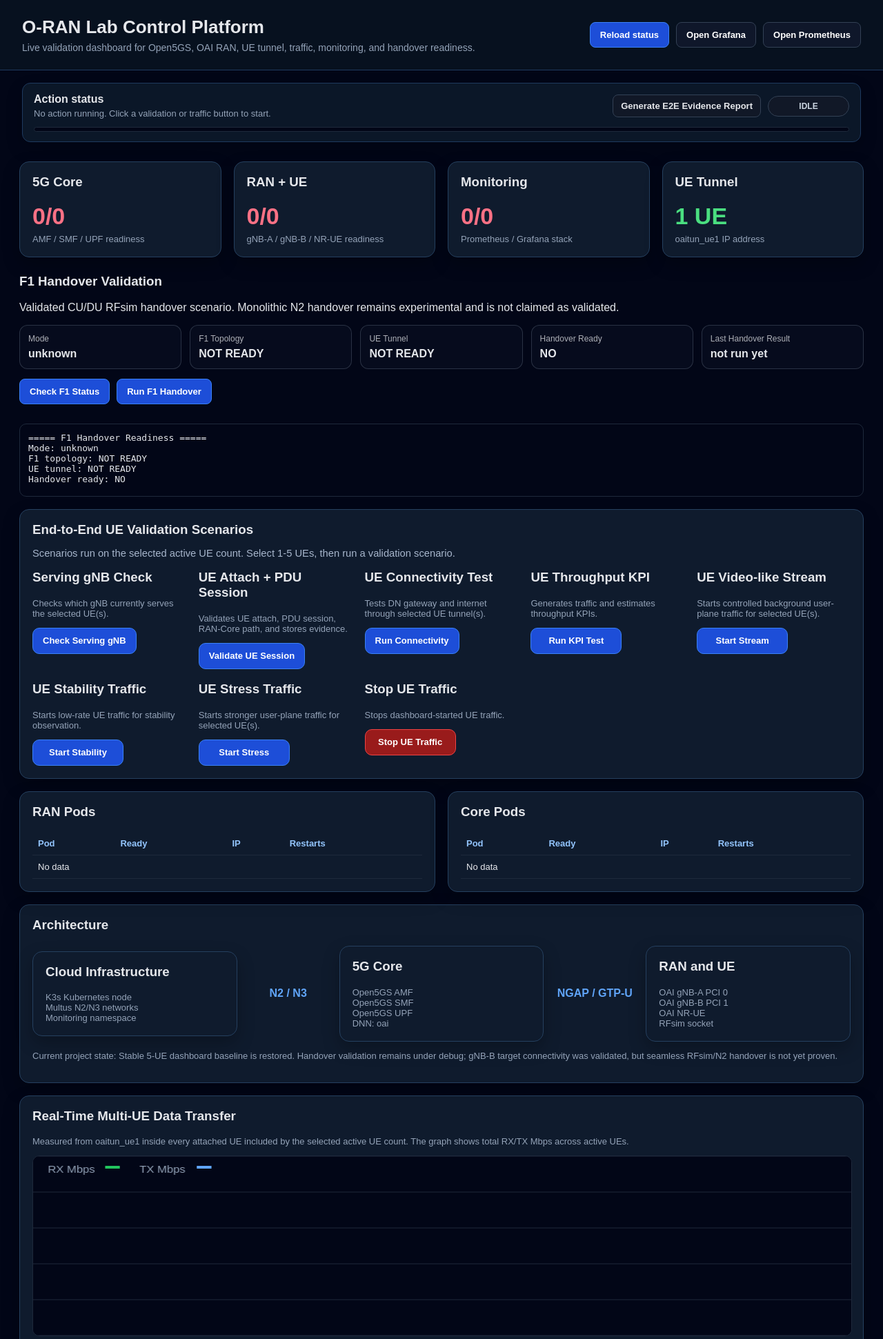
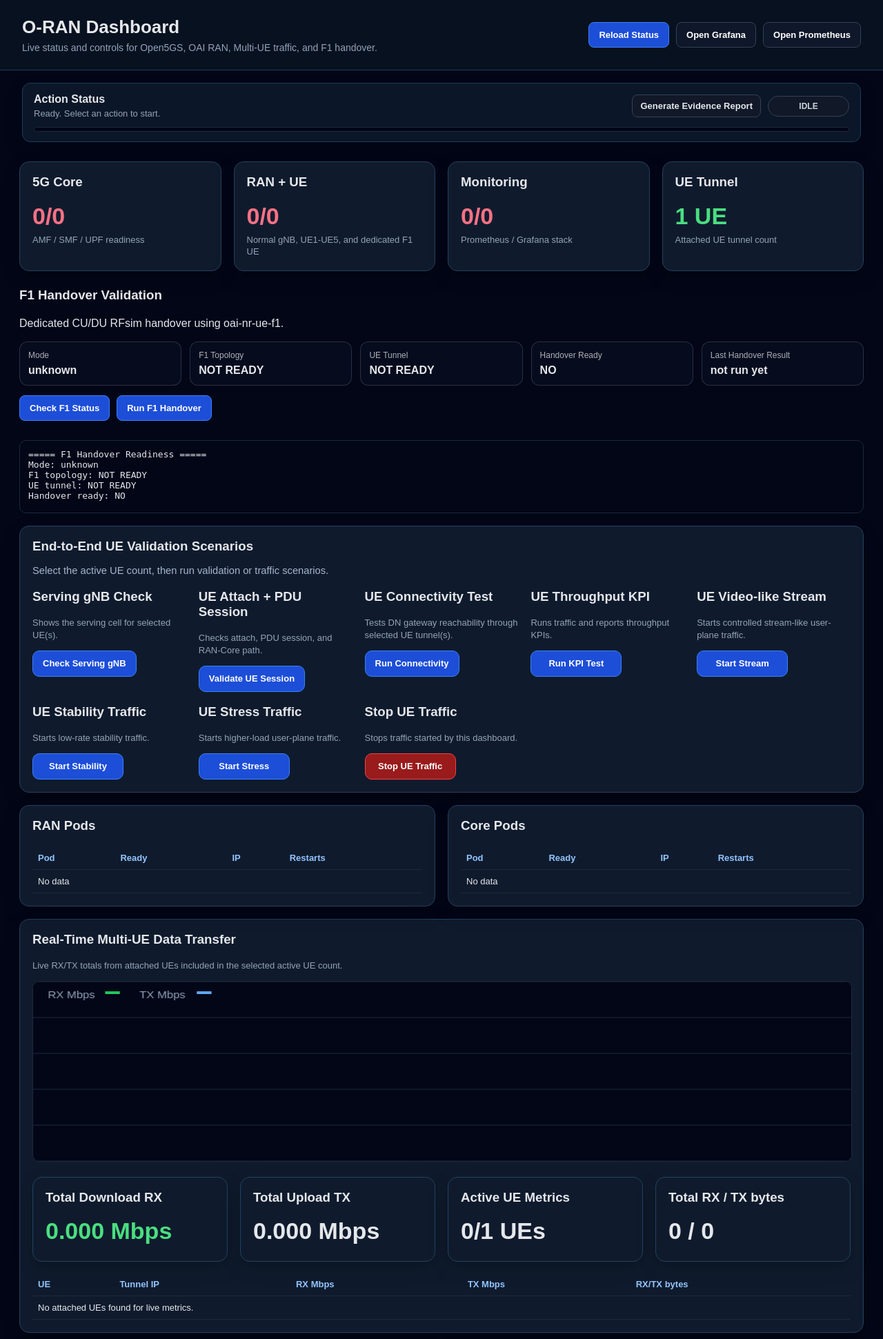
Before and after one commit to Ghazidayah/oran-e2e, a Flask app: page / in a window 1280 px wide. Shown: the top 1941 px of the page at 69% size. Run offline with Flask 3, Linux system fonts and the light colour scheme; data that the repository does not hold is empty.

Commit message:
Clean dashboard frontend copy and button feedback

```diff
--- a/web-dashboard/static/dashboard-inline.css
+++ b/web-dashboard/static/dashboard-inline.css
@@ -615,3 +615,77 @@ button[onclick*="runUeScenarioInteractive"],
     overflow: auto;
     line-height: 1.45;
   }
+
+
+
+/* dashboard-professional-cleanup:start */
+button,
+a.button {
+  transition: transform 0.12s ease, box-shadow 0.12s ease, border-color 0.12s ease, background 0.12s ease, opacity 0.12s ease;
+}
+
+button:hover:not(:disabled),
+a.button:hover {
+  transform: translateY(-1px);
+  box-shadow: 0 8px 18px rgba(37, 99, 235, 0.22);
+}
+
+button:active:not(:disabled),
+a.button:active,
+button.ui-pressed:not(:disabled),
+a.button.ui-pressed {
+  transform: translateY(1px) scale(0.98);
+  border-color: #93c5fd !important;
+  box-shadow: 0 0 0 3px rgba(59, 130, 246, 0.25);
+}
+
+button.ui-pressed:not(:disabled),
+.multi-ue-actions button.ui-pressed:not(:disabled),
+.multi-ue-controls button.ui-pressed:not(:disabled),
+.handover-actions button.ui-pressed:not(:disabled) {
+  background: #2563eb !important;
+  color: #ffffff !important;
+}
+
+button.danger.ui-pressed:not(:disabled) {
+  background: #b91c1c !important;
+  border-color: #f87171 !important;
+}
+
+button.action-running,
+button.ue-btn-running,
+button.is-busy {
+  background: #f59e0b !important;
+  border-color: #fbbf24 !important;
+  color: #0f172a !important;
+  cursor: wait !important;
+}
+
+button.action-success,
+button.ue-btn-success {
+  background: #16a34a !important;
+  border-color: #22c55e !important;
+  color: #ffffff !important;
+}
+
+button.action-failed,
+button.ue-btn-failed {
+  background: #dc2626 !important;
+  border-color: #ef4444 !important;
+  color: #ffffff !important;
+}
+
+button:focus-visible,
+a.button:focus-visible,
+select:focus-visible {
+  outline: 3px solid rgba(96, 165, 250, 0.45);
+  outline-offset: 2px;
+}
+
+.handover-panel .muted,
+.scenario-note,
+.per-ue-scenario-note,
+.small {
+  line-height: 1.35;
+}
+/* dashboard-professional-cleanup:end */
--- a/web-dashboard/static/dashboard-inline.js
+++ b/web-dashboard/static/dashboard-inline.js
@@ -57,13 +57,13 @@ setInterval(loadMetrics, 2000);
     panel.innerHTML = `
       <div class="feedback-row">
         <div>
-          <div class="feedback-title">Action status</div>
+          <div class="feedback-title">Action Status</div>
           <div id="action-feedback-detail" class="feedback-detail">
-            No action running. Click a validation or traffic button to start.
+            Ready. Select an action to start.
           </div>
         </div>
         <div class="feedback-actions">
-          <button class="feedback-report-button" type="button" data-action="report">Generate E2E Evidence Report</button>
+          <button class="feedback-report-button" type="button" data-action="report">Generate Evidence Report</button>
           <span id="action-feedback-pill" class="feedback-pill">IDLE</span>
         </div>
       </div>
@@ -106,7 +106,7 @@ setInterval(loadMetrics, 2000);
     }
 
     if (detailEl) {
-      detailEl.textContent = detail || "No action running. Click a validation or traffic button to start.";
+      detailEl.textContent = detail || "Ready. Select an action to start.";
     }
 
     if (bar && state !== "running") {
--- /dev/null
+++ b/web-dashboard/static/dashboard-ui-feedback.js
@@ -0,0 +1,23 @@
+// Shared dashboard button feedback.
+(function () {
+  function feedbackTarget(node) {
+    if (!node || !node.closest) return null;
+    return node.closest("button, a.button");
+  }
+
+  function pulse(target) {
+    if (!target || target.disabled) return;
+    target.classList.remove("ui-pressed");
+    void target.offsetWidth;
+    target.classList.add("ui-pressed");
+    window.setTimeout(function () {
+      target.classList.remove("ui-pressed");
+    }, 650);
+  }
+
+  document.addEventListener("click", function (event) {
+    const target = feedbackTarget(event.target);
+    if (!target) return;
+    pulse(target);
+  }, true);
+})();
--- a/web-dashboard/static/handover.js
+++ b/web-dashboard/static/handover.js
@@ -9,7 +9,7 @@ function setHandoverText(id, value) {
 
 function setHandoverOutput(text) {
   const el = document.getElementById("handoverOutput");
-  if (el) el.textContent = text || "No output.";
+  if (el) el.textContent = text || "Ready.";
 }
 
 let handoverReadyForRun = false;
@@ -138,15 +138,14 @@ async function runF1Handover() {
       setHandoverText("handoverLastResult", "blocked");
       setHandoverOutput([
         "===== F1 Handover Blocked =====",
-        "The dashboard did not run F1 handover because the lab is not in F1-ready mode.",
+        "F1 handover was not started because readiness checks did not pass.",
         "",
         `Mode: ${statusData.mode || "unknown"}`,
         `F1 topology: ${statusData.topology_ready ? "READY" : "NOT READY"}`,
         `UE tunnel: ${statusData.ue_tunnel_ready ? "READY" : "NOT READY"}`,
         `Handover ready: ${statusData.handover_ready ? "YES" : "NO"}`,
         "",
-        "This is expected in multi-UE baseline mode.",
-        "Switch to F1 handover topology before running this validation.",
+        "Review F1 topology and UE tunnel status before running again.",
       ].join("\n"));
       return;
     }
--- a/web-dashboard/templates/index.html
+++ b/web-dashboard/templates/index.html
@@ -2,7 +2,7 @@
 <html lang="en">
 <head>
   <meta charset="utf-8">
-  <title>O-RAN Lab Control Platform</title>
+  <title>O-RAN Dashboard</title>
   <meta name="viewport" content="width=device-width, initial-scale=1">
 <!-- dashboard-action-feedback-style:start -->
 <!-- dashboard-action-feedback-style:end -->
@@ -13,11 +13,11 @@
 <body>
 <header>
   <div>
-    <h1>O-RAN Lab Control Platform</h1>
-    <div class="subtitle">Live validation dashboard for Open5GS, OAI RAN, UE tunnel, traffic, monitoring, and handover readiness.</div>
+    <h1>O-RAN Dashboard</h1>
+    <div class="subtitle">Live status and controls for Open5GS, OAI RAN, Multi-UE traffic, and F1 handover.</div>
   </div>
   <div class="buttons">
-    <button onclick="reloadStatus()">Reload status</button>
+    <button onclick="reloadStatus()">Reload Status</button>
     <a id="grafanaLink" class="button secondary" target="_blank">Open Grafana</a>
     <a id="prometheusLink" class="button secondary" target="_blank">Open Prometheus</a>
   </div>
@@ -34,7 +34,7 @@
     <div class="card">
       <h3>RAN + UE</h3>
       <div id="ranMetric" class="metric">-</div>
-      <div class="small">gNB-A / gNB-B / NR-UE readiness</div>
+      <div class="small">Normal gNB, UE1-UE5, and dedicated F1 UE</div>
     </div>
 
     <div class="card">
@@ -46,7 +46,7 @@
     <div class="card">
       <h3>UE Tunnel</h3>
       <div id="ueMetric" class="metric">-</div>
-      <div class="small">oaitun_ue1 IP address</div>
+      <div class="small">Attached UE tunnel count</div>
     </div>
   </section>
 
@@ -54,7 +54,7 @@
 <section class="panel handover-panel">
   <h3>F1 Handover Validation</h3>
   <p class="muted">
-    Validated CU/DU RFsim handover scenario. Monolithic N2 handover remains experimental and is not claimed as validated.
+    Dedicated CU/DU RFsim handover using oai-nr-ue-f1.
   </p>
 
   <div class="handover-grid">
@@ -86,52 +86,52 @@
   </div>
 
   <div id="handoverChecks" class="handover-result-grid"></div>
-  <pre id="handoverOutput" class="handover-output">F1 handover evidence will appear here.</pre>
+  <pre id="handoverOutput" class="handover-output">Ready.</pre>
 </section>
 
 
 <section class="card section">
     <h3>End-to-End UE Validation Scenarios</h3>
-<p class="muted scenario-note">Scenarios run on the selected active UE count. Select 1-5 UEs, then run a validation scenario.</p>
+<p class="muted scenario-note">Select the active UE count, then run validation or traffic scenarios.</p>
     <div class="grid cards">
       <div>
         <h3>Serving gNB Check</h3>
-        <p class="small">Checks which gNB currently serves the selected UE(s).</p>
+        <p class="small">Shows the serving cell for selected UE(s).</p>
         <button onclick="runActionInteractive('ownership', this)">Check Serving gNB</button>
       </div>
       <div>
         <h3>UE Attach + PDU Session</h3>
-        <p class="small">Validates UE attach, PDU session, RAN-Core path, and stores evidence.</p>
+        <p class="small">Checks attach, PDU session, and RAN-Core path.</p>
         <button onclick="runUeScenarioInteractive('attach_pdu', this)">Validate UE Session</button>
       </div>
       <div>
         <h3>UE Connectivity Test</h3>
-        <p class="small">Tests DN gateway and internet through selected UE tunnel(s).</p>
+        <p class="small">Tests DN gateway reachability through selected UE tunnel(s).</p>
         <button onclick="runUeScenarioInteractive('connectivity', this)">Run Connectivity</button>
       </div>
       <div>
         <h3>UE Throughput KPI</h3>
-        <p class="small">Generates traffic and estimates throughput KPIs.</p>
+        <p class="small">Runs traffic and reports throughput KPIs.</p>
         <button onclick="runUeScenarioInteractive('throughput', this)">Run KPI Test</button>
       </div>
       <div>
         <h3>UE Video-like Stream</h3>
-        <p class="small">Starts controlled background user-plane traffic for selected UE(s).</p>
+        <p class="small">Starts controlled stream-like user-plane traffic.</p>
         <button onclick="runUeScenarioInteractive('video', this)">Start Stream</button>
       </div>
       <div>
         <h3>UE Stability Traffic</h3>
-        <p class="small">Starts low-rate UE traffic for stability observation.</p>
+        <p class="small">Starts low-rate stability traffic.</p>
         <button onclick="runUeScenarioInteractive('stability', this)">Start Stability</button>
       </div>
       <div>
         <h3>UE Stress Traffic</h3>
-        <p class="small">Starts stronger user-plane traffic for selected UE(s).</p>
+        <p class="small">Starts higher-load user-plane traffic.</p>
         <button onclick="runUeScenarioInteractive('stress', this)">Start Stress</button>
       </div>
       <div>
         <h3>Stop UE Traffic</h3>
-        <p class="small">Stops dashboard-started UE traffic.</p>
+        <p class="small">Stops traffic started by this dashboard.</p>
         <button class="danger" onclick="runUeScenarioInteractive('stop', this)">Stop UE Traffic</button>
       </div>
     </div>
@@ -158,41 +158,9 @@
       </table>
     </div>
   </section>
-
-  <section class="card section">
-    <h3>Architecture</h3>
-    <div class="architecture">
-      <div class="card">
-        <h3>Cloud Infrastructure</h3>
-        <div class="small">K3s Kubernetes node</div>
-        <div class="small">Multus N2/N3 networks</div>
-        <div class="small">Monitoring namespace</div>
-      </div>
-      <div class="arrow">N2 / N3</div>
-      <div class="card">
-        <h3>5G Core</h3>
-        <div class="small">Open5GS AMF</div>
-        <div class="small">Open5GS SMF</div>
-        <div class="small">Open5GS UPF</div>
-        <div class="small">DNN: oai</div>
-      </div>
-      <div class="arrow">NGAP / GTP-U</div>
-      <div class="card">
-        <h3>RAN and UE</h3>
-        <div class="small">OAI gNB-A PCI 0</div>
-        <div class="small">OAI gNB-B PCI 1</div>
-        <div class="small">OAI NR-UE</div>
-        <div class="small">RFsim socket</div>
-      </div>
-    </div>
-    <p class="small">
-      Current project state: Stable 5-UE dashboard baseline is restored. Handover validation remains under debug; gNB-B target connectivity was validated, but seamless RFsim/N2 handover is not yet proven.
-    </p>
-  </section>
-
   <section class="card section">
     <h3>Real-Time Multi-UE Data Transfer</h3>
-    <p class="small">Measured from oaitun_ue1 inside every attached UE included by the selected active UE count. The graph shows total RX/TX Mbps across active UEs.</p>
+    <p class="small">Live RX/TX totals from attached UEs included in the selected active UE count.</p>
     <canvas id="trafficCanvas" width="1000" height="260"></canvas>
     <div class="grid cards section">
       <div class="card">
@@ -266,7 +234,7 @@
     </div>
   </div>
   <div class="per-ue-scenario-note">
-    Per-UE scenario matrix: choose a different scenario per UE, then run them in parallel. Example: UE1 = Heavy traffic, UE2 = Light traffic.
+    Choose a scenario per UE, then run the selected scenarios in parallel.
   </div>
 
   <table class="multi-ue-table">
@@ -290,7 +258,7 @@
   </table>
 
   <div id="multiUeScenarioSummary" class="multi-ue-scenario-summary" hidden></div>
-  <pre id="multiUeOutput" class="multi-ue-output">Multi-UE action output will appear here.</pre>
+  <pre id="multiUeOutput" class="multi-ue-output">Ready.</pre>
 </section>
 <!-- MULTI_UE_UI_BLOCK_END -->
 
@@ -310,5 +278,6 @@
   <script src="{{ url_for('static', filename='dashboard-multi-ue.js') }}"></script>
   <script src="{{ url_for('static', filename='dashboard-inline.js') }}"></script>
   <script src="{{ url_for('static', filename='handover.js') }}"></script>
+  <script src="{{ url_for('static', filename='dashboard-ui-feedback.js') }}"></script>
 </body>
 </html>
```
